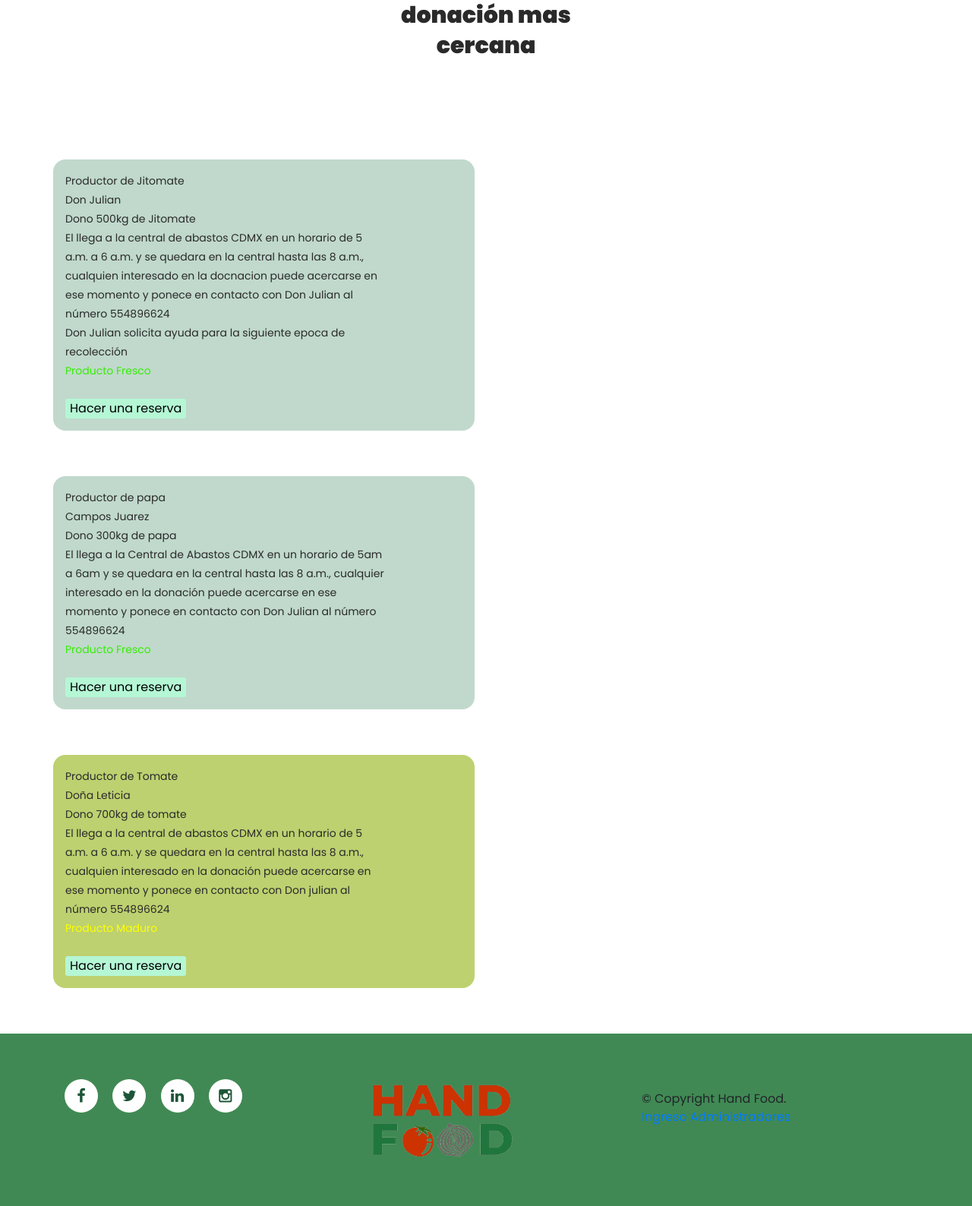
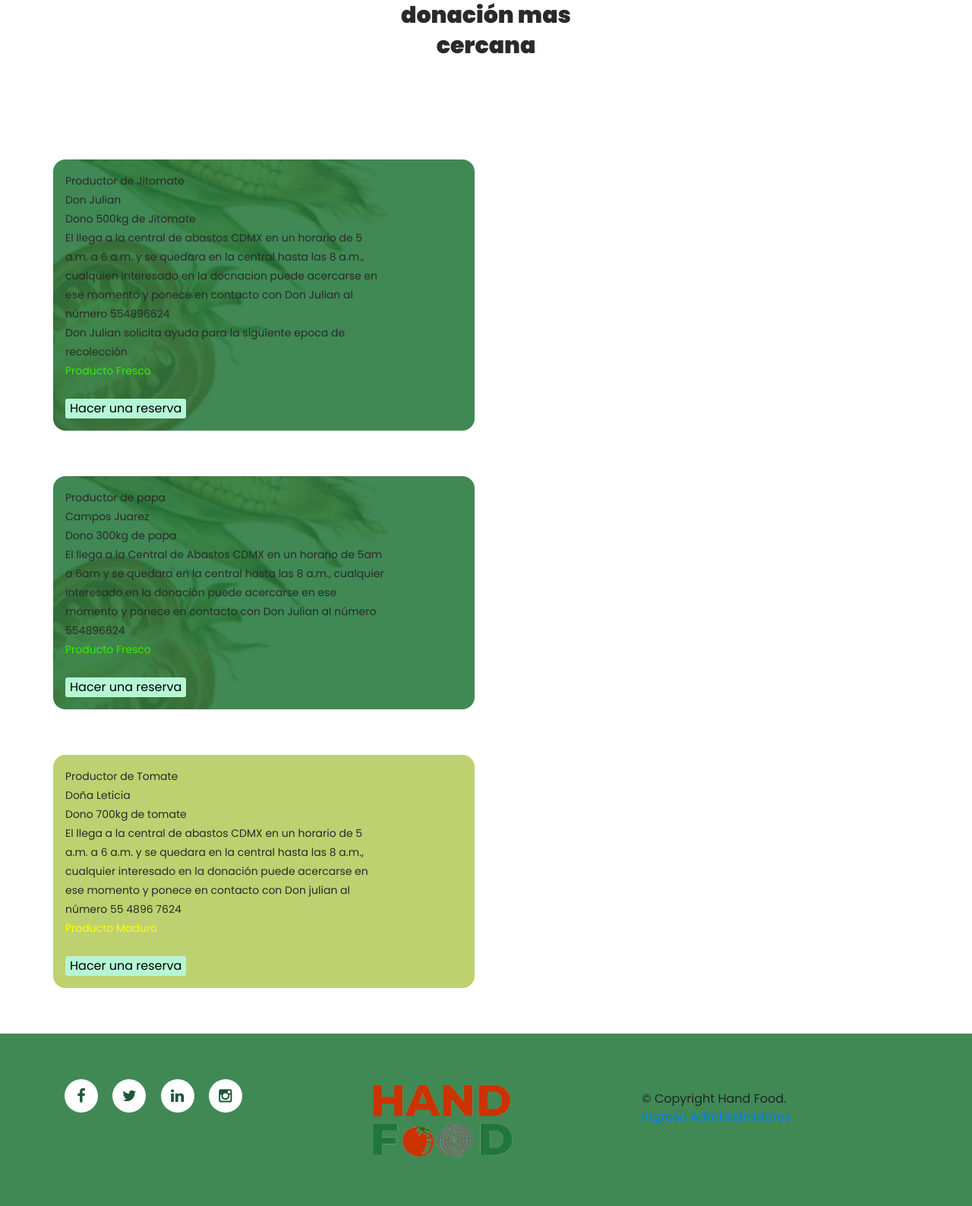
Before and after one commit to Aldozet/Spider-web, a PHP site: page / in a window 1280 px wide. Shown: the part 3881-5469 px from the top of the page at 76% size. Run offline with PHP 8.4, Linux system fonts and the light colour scheme.

Commit message:
correccion titulo pestaña

```diff
--- a/assets/css/templatemo-klassy-cafe.css
+++ b/assets/css/templatemo-klassy-cafe.css
@@ -1738,12 +1738,13 @@ responsive
   color: yellow;
 }
 
-#donante{
-    background-color: #267d504a;
-    border-color: #1d5538;
-    border-style: solid;
-    border-radius: 1em;
-    padding: 1em;
+#donante {
+  background-color: #267d504a;
+  background-image: url('/assets/images/fondp_verde.jpg');
+  border-color: #1d5538;
+  border-style: solid;
+  border-radius: 1em;
+  padding: 1em;
 }
 
 #donante2 {
--- a/index.html
+++ b/index.html
@@ -10,7 +10,7 @@
     <link href="https://fonts.googleapis.com/css?family=Poppins:100,200,300,400,500,600,700,800,900&display=swap" rel="stylesheet">
     <link href="https://fonts.googleapis.com/css2?family=Dancing+Script:wght@400;500;600;700&display=swap" rel="stylesheet">
 
-    <title>Klassy Cafe - Restaurant HTML Template</title>
+    <title>Hand Food</title>
 <!--
 
 TemplateMo 558 Klassy Cafe
@@ -501,8 +501,8 @@ TemplateMo 558 Klassy Cafe
                                                         Doña Leticia <br>
                                                         Dono 700kg de tomate<br>
                                                         El llega a la central de abastos CDMX en un horario de 5 a.m. a 6 a.m. y se quedara en la
-                                                        central hasta las 8 a.m., cualquien interesado en la donación puede acercarse en ese
-                                                        momento y ponece en contacto con Don julian al número 554896624<br>
+                                                        central hasta las 8 a.m., cualquier interesado en la donación puede acercarse en ese
+                                                        momento y ponece en contacto con Don julian al número 55 4896 7624<br>
                                                     <p id="semaforoAmarillo">Producto Maduro</p><br>
                                                     <fieldset>
                                                         <button type="submit" id="pedido" class="main-button-icon">Hacer una
--- a/inicioSesion.php
+++ b/inicioSesion.php
@@ -10,7 +10,7 @@
     <link href="https://fonts.googleapis.com/css?family=Poppins:100,200,300,400,500,600,700,800,900&display=swap" rel="stylesheet">
     <link href="https://fonts.googleapis.com/css2?family=Dancing+Script:wght@400;500;600;700&display=swap" rel="stylesheet">
 
-    <title>Klassy Cafe - Restaurant HTML Template</title>
+    <title>Hand Food</title>
     <!--
 
 TemplateMo 558 Klassy Cafe
--- a/perfilUsuario.php
+++ b/perfilUsuario.php
@@ -10,7 +10,7 @@
     <link href="https://fonts.googleapis.com/css?family=Poppins:100,200,300,400,500,600,700,800,900&display=swap" rel="stylesheet">
     <link href="https://fonts.googleapis.com/css2?family=Dancing+Script:wght@400;500;600;700&display=swap" rel="stylesheet">
 
-    <title>Klassy Cafe - Restaurant HTML Template</title>
+    <title>Hand Food</title>
 
     <link rel="stylesheet" type="text/css" href="./assets/css/bootstrap.min.css">
 
```
